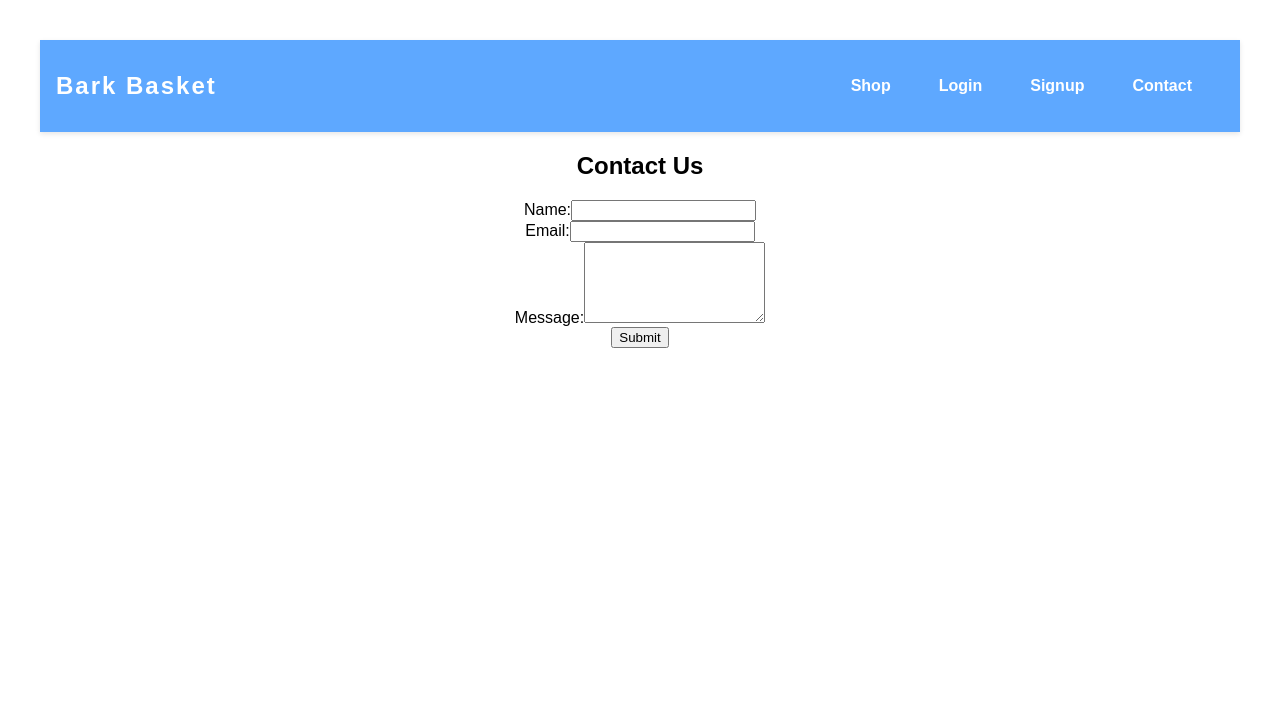
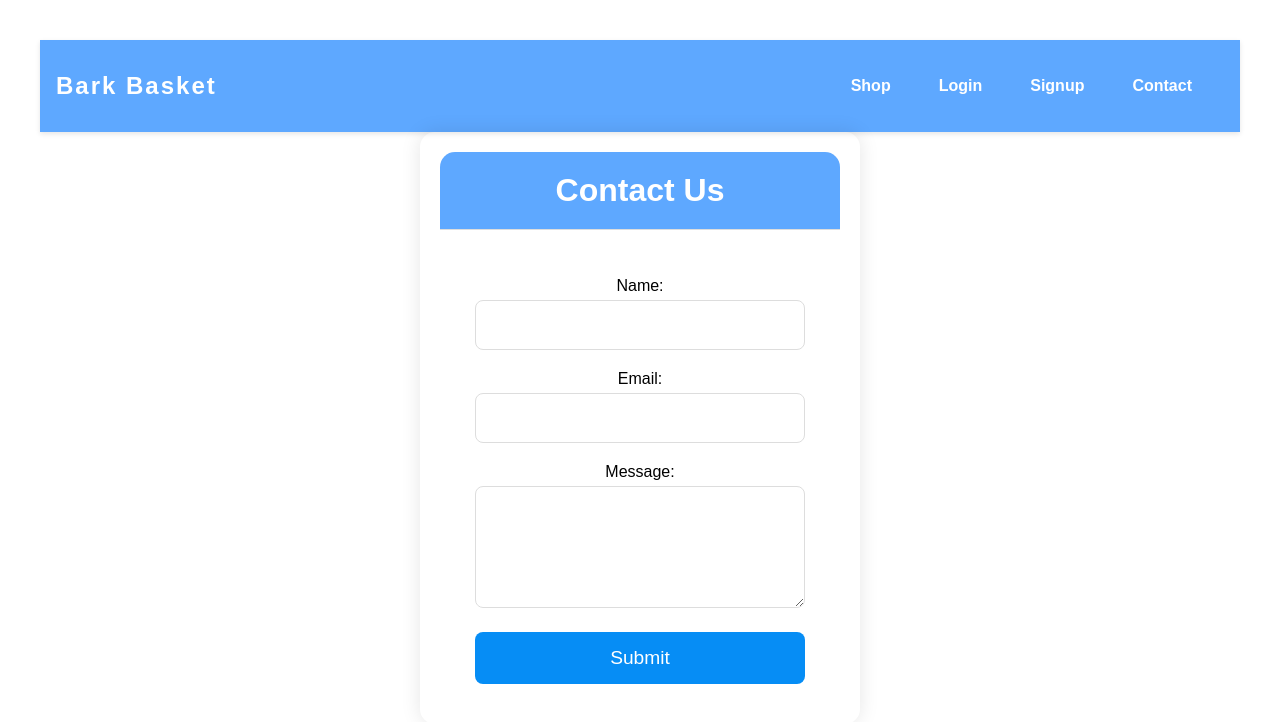
Before and after one commit to provardjake/BarkBasket, a React (Vite) app in the folder client/: page /contact-us in a window 1280 px wide. Shown: the top 722 px of the page. Built offline with nearby package versions, Linux system fonts and the light colour scheme.

Commit message:
Created and Updated the ContactUs.css

```diff
--- a/client/src/pages/AuthForm.css
+++ b/client/src/pages/AuthForm.css
@@ -32,7 +32,7 @@
 }
 
 .auth-background {
-  background: url('../assets/images/cute-pet-collage-isolated.jpg') center/contain no-repeat fixed;
+  background: url('/images/cute-pet-collage-isolated.jpg') center/contain no-repeat fixed;
   background-color: rgba(255, 255, 255, 0.7);
   position: absolute;
   top: 0;
--- /dev/null
+++ b/client/src/pages/ContactUs.css
@@ -0,0 +1,67 @@
+.contact-us {
+    position: relative;
+    box-shadow: 0 0 20px rgba(0, 0, 0, 0.1);
+    border-radius: 15px;
+    overflow: hidden;
+    width: 400px;
+    margin: auto;
+    padding: 20px;
+  }
+
+  .contact-us h2 {
+    background-color: #5EA8FF;
+    color: #ffffff;
+    padding: 20px;
+    font-size: 2rem;
+    border-bottom: 1px solid #ddd;
+    margin-top: 0;
+    border-radius: 15px 15px 0 0;
+  }
+
+  .contact-us form,
+  .contact-us .thank-you-message {
+    padding: 20px;
+  }
+
+  .contact-us label {
+    display: block;
+    margin-bottom: 5px;
+  }
+
+  .contact-us input[type='text'],
+  .contact-us input[type='email'],
+  .contact-us textarea {
+    width: calc(100% - 30px);
+    padding: 15px;
+    margin-bottom: 20px;
+    border: 1px solid #ddd;
+    border-radius: 8px;
+    font-size: 1rem;
+    box-sizing: border-box;
+  }
+
+  .contact-us textarea {
+    resize: vertical;
+  }
+
+  .contact-us button[type='submit'] {
+    background-color: #068df5;
+    color: #fff;
+    border: none;
+    border-radius: 8px;
+    padding: 15px;
+    cursor: pointer;
+    width: calc(100% - 30px);
+    font-size: 1.2rem;
+  }
+
+  .contact-us button[type='submit']:hover {
+    background-color: #3772ad;
+  }
+
+  .contact-us .thank-you-message {
+    background-color: rgba(199, 230, 248, 0.7); /* Adjust the color and opacity as needed */
+    border-radius: 8px;
+    color: #000;
+    font-size: 1rem;
+  }
--- a/client/src/pages/ContactUs.jsx
+++ b/client/src/pages/ContactUs.jsx
@@ -1,4 +1,5 @@
 import React, { useState } from 'react';
+import './ContactUs.css';
 
 const ContactUs = () => {
   const [formData, setFormData] = useState({
```
